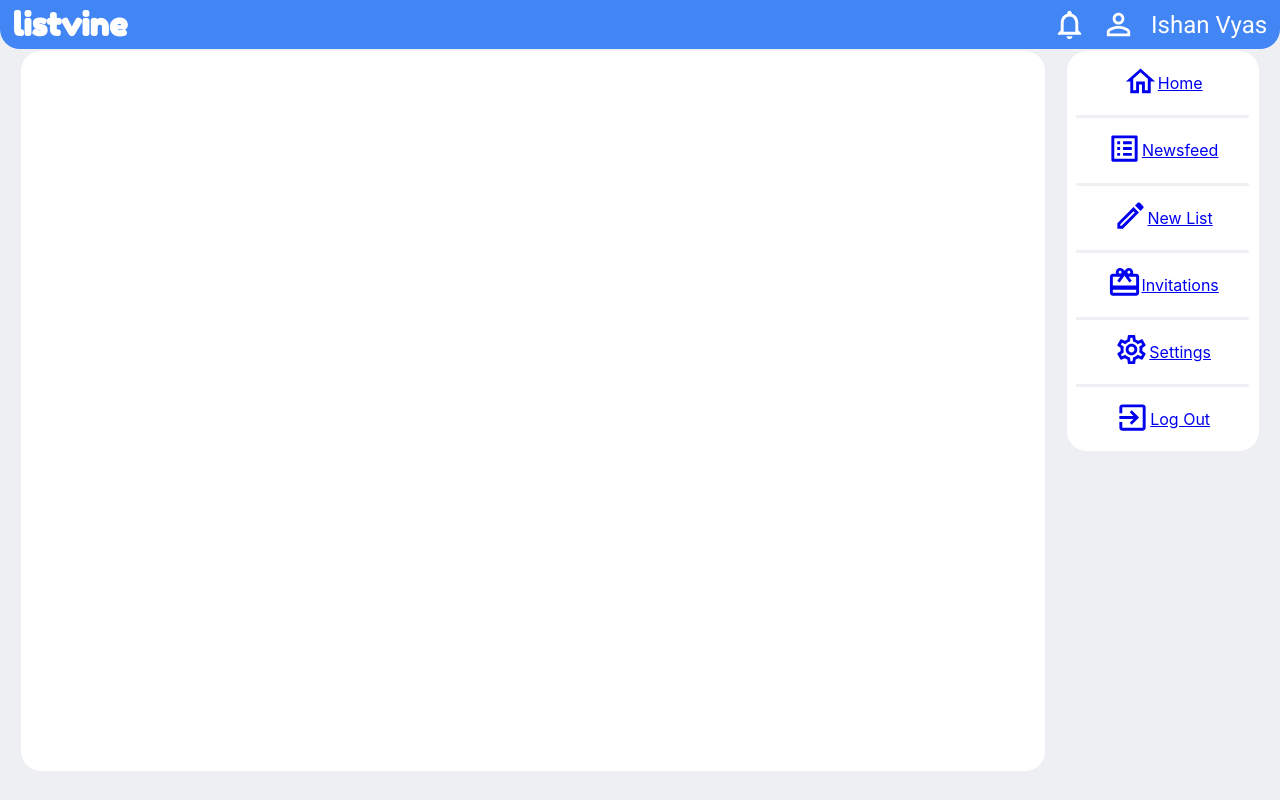
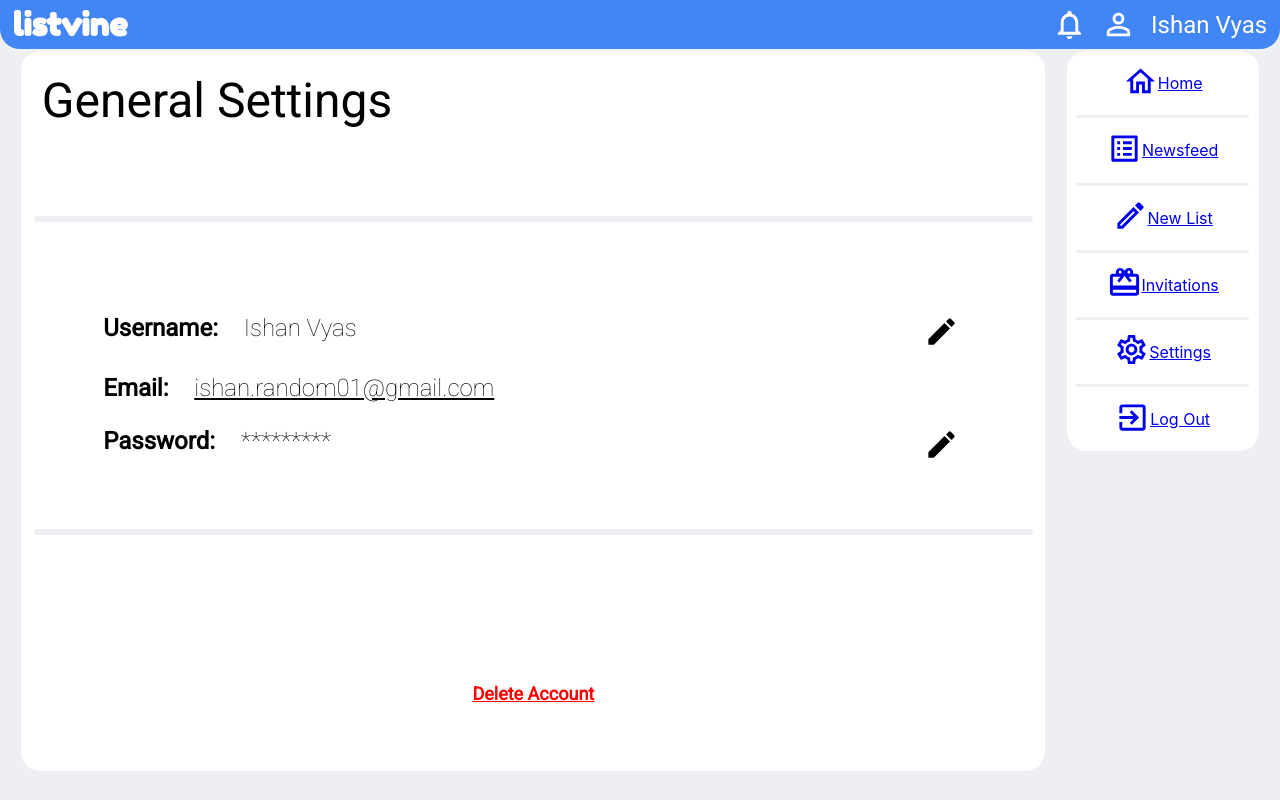
Before and after one commit to ishan-vyas/listvine, a React (Create React App) app in the folder client/: page /settings in a window 1280 px wide. Built offline with nearby package versions, Linux system fonts and the light colour scheme.

Commit message:
Setting page UI
Haven't done the modal yet.

```diff
--- a/client/src/components/Page Components/Settings/Settings.css
+++ b/client/src/components/Page Components/Settings/Settings.css
@@ -22,3 +22,117 @@
     flex-direction: column;
     justify-content: space-between;
 }
+
+#general-title{
+    font-family: 'Roboto', sans-serif;
+    color: black;
+    margin: 0;
+    padding: 0;
+    font-weight: 400;
+}
+
+.edit-actions{
+    display: flex;
+    align-items: center;
+    justify-content: space-evenly;
+    width: 5%;
+    margin-left: auto;
+}
+
+.header-section{
+    display: flex;
+    align-items: center;
+    margin: 2%;
+}
+
+.setting-section{
+    margin: 8%;
+    margin-top: 0;
+    margin-bottom: 0;
+}
+
+.setting-seperator{
+    margin: auto;
+    width: 97%;
+    padding: 0.3%;
+    border-radius: 20px;
+    background-color: #EDEFF2;
+}
+.username-section{
+    display: flex;
+    justify-content: flex-start;
+    margin-top: 25px;
+}
+
+.username-p{
+    font-family: 'Roboto', sans-serif;
+    font-size: x-large;
+    font-weight: bold;
+    margin: 0;
+    padding: 0;
+}
+
+.text-p{
+    font-family: 'Roboto', sans-serif;
+    font-size: x-large;
+    font-weight: 100;
+    margin: 0;
+    margin-left: 3%;
+    padding: 0;
+}
+
+.email-section{
+    display: flex;
+    justify-content: flex-start;
+    margin-top: 25px;
+}
+
+.email-p{
+    font-family: 'Roboto', sans-serif;
+    font-size: x-large;
+    font-weight: bold;
+    margin: 0;
+    padding: 0;
+}
+
+.emailtext-p{
+    font-family: 'Roboto', sans-serif;
+    font-size: x-large;
+    font-weight: 100;
+    text-decoration: underline;
+    margin: 0;
+    margin-left: 3%;
+    padding: 0;
+}
+
+.password-section{
+    display: flex;
+    justify-content: flex-start;
+    margin-top: 25px;
+}
+
+.password-p{
+    font-family: 'Roboto', sans-serif;
+    font-size: x-large;
+    font-weight: bold;
+    margin: 0;
+    padding: 0;
+}
+
+.button-section{
+    margin: 2%;
+    margin-bottom: 0;
+    text-align: center;
+}
+
+.delete-section{
+    margin: 8%;
+    margin-bottom: auto;
+    text-align: center;
+}
+
+
+.break {
+    flex-basis: 100%;
+    height: 0;
+  }
--- a/client/src/components/Page Components/Settings/Settings.js
+++ b/client/src/components/Page Components/Settings/Settings.js
@@ -1,7 +1,10 @@
 import React from "react";
 import './Settings.css';
 import Navbar from "../../UI Components/Navbar/Navbar";
+import Delete from "../../UI Components/Delete";
 import ActionBar from "../../UI Components/ActionBar/ActionBar";
+import { Edit } from '@material-ui/icons';
+
 
 function Settings(){
     return(
@@ -9,6 +12,36 @@ function Settings(){
             <Navbar>Ishan Vyas</Navbar>
             <div className="settings-div">
                 <div className="general-div">
+                    <div className="header-section">
+                        <h1 id="general-title">General Settings</h1>
+                    </div>
+                    <div className="setting-seperator"></div>
+                    <div className="setting-section">
+                        <div className="username-section">
+                            <p className="username-p">Username:</p>
+                            <p className="text-p">Ishan Vyas</p>
+                            <div className="edit-actions">
+                                <Edit fontSize="large"/>
+                            </div>
+                        </div>
+                        <div className="email-section">
+                            <p className="email-p">Email:</p>
+                            <p className="emailtext-p">ishan.random01@gmail.com</p>
+                        </div>
+                        <div className="password-section">
+                            <p className="password-p">Password: </p>
+                            <p className="text-p">*********</p>
+                            <div className="edit-actions">
+                                <Edit fontSize="large"/>
+                            </div>
+                        </div>
+
+
+                    </div>
+                    <div className="setting-seperator"></div>
+                    <div className="delete-section">
+                        <Delete>Delete Account</Delete>
+                    </div>
                 </div>
                 <ActionBar style={{width:'15%', height:'50vh'}}/>
             </div>
--- /dev/null
+++ b/client/src/components/UI Components/Delete.css
@@ -0,0 +1,18 @@
+delete{
+    border-radius: 20px;
+    color: red;
+    border: 0px solid;
+    width: 10vw;
+    padding-top: 5px;
+    padding-bottom: 5px;
+    padding-left: 10px;
+    padding-right: 10px;
+    font-family: 'Roboto', sans-serif;
+    font-style: normal;
+    font-weight: bold;
+    font-size: large;
+    height: 5vh;
+    text-align: center;
+    text-decoration: underline;
+    margin-bottom: 5%;
+}
--- /dev/null
+++ b/client/src/components/UI Components/Delete.js
@@ -0,0 +1,10 @@
+import React from "react";
+import './Delete.css';
+
+function Delete(props){
+    return(
+        <delete>{props.children}</delete>
+    );
+}
+
+export default Delete;
```
